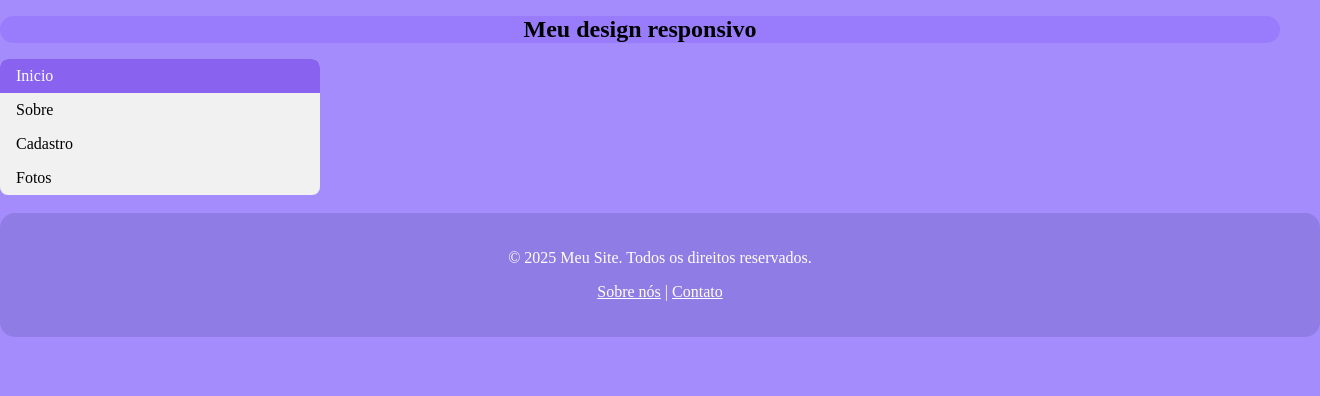
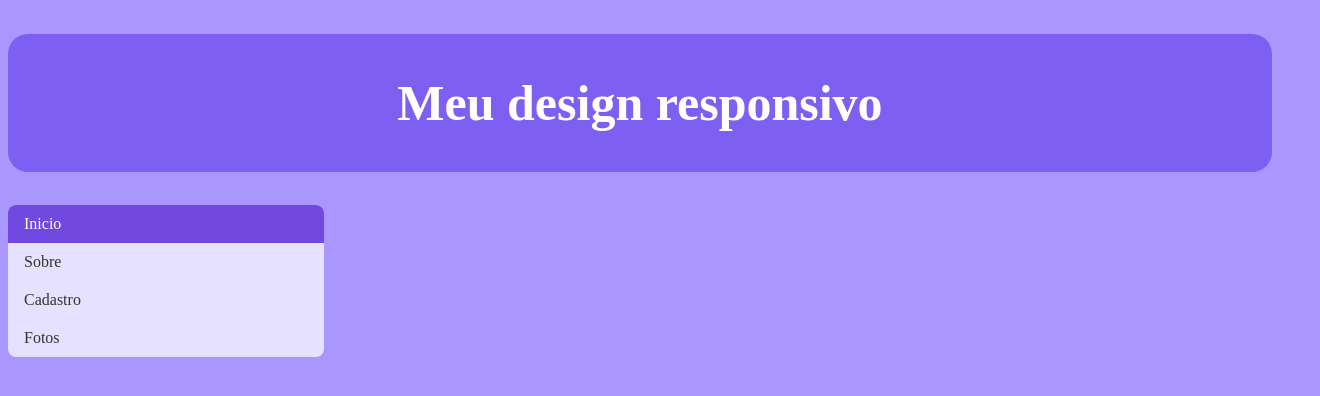
Before and after one commit to leticiamesquita1/Design-Responsivo1, a plain HTML site: page index.html in a window 1280 px wide. Shown: the whole page, 1320 px wide, since content can reach past the window. Drawn offline with Linux system fonts and the light colour scheme.

Commit message:
fourth commit

```diff
--- a/index.html
+++ b/index.html
@@ -5,35 +5,17 @@
     <meta name="viewport" content="width=device-width, initial-scale=1.0">
     <title>Design responsivo</title>
     <link rel="stylesheet" href="style.css">
-    <style>
-         body {
-            display: flex;
-            flex-direction: column;
-            min-height: 100vh; /* Garante que o corpo ocupe pelo menos 100% da altura da tela */
-            margin: 0; /* Remove margens padrão */
-        }
-        footer {
-            background-color: #8f7ce4;
-            color: white;
-            text-align: center;
-            padding: 20px;
-            width: 100%;
-            border-radius: 15px;
-        }
-    </style>
+
 </head>
 <body class="bg">
     <h1 class="titulo">Meu design responsivo</h1>
     <ul>
         <li><a class="active" href="index.html">Inicio</a></li>
-        <li><a href="#">Sobre</a></li>
-        <li><a href="#">Cadastro</a></li>
-        <li><a href="#">Fotos</a></li>
+        <li><a href="sobre.html">Sobre</a></li>
+        <li><a href="cadastro.html">Cadastro</a></li>
+        <li><a href="fotos.html">Fotos</a></li>
       </ul>
       <br/>
-      <footer>
-        <p>&copy; 2025 Meu Site. Todos os direitos reservados.</p>
-        <p><a href="sobre.html" style="color: white;">Sobre nós</a> | <a href="contato.html" style="color: white;">Contato</a></p>
-    </footer>
+
 </body>
 </html>
--- a/style.css
+++ b/style.css
@@ -1,74 +1,87 @@
-.bg{
-    background-color: rgb(164, 140, 252);
+.bg {
+    background-color: rgb(170, 150, 255); /* Roxo mais suave */
     flex: 1;
 }
-.titulo{
-    font-size: 24px;
-    background-color: rgba(150, 122, 252, 0.836);
+
+.titulo {
+    padding: 40px;
+    background-color: rgba(120, 90, 240, 0.9); /* Roxo mais vibrante */
     border-radius: 20px;
     text-align: center;
+    color: #ffffff;
+    font-size: 50px;
+}
 
-}
 ul {
     list-style-type: none;
     margin: 0;
     padding: 0;
     width: 25%;
-    background-color: #f1f1f1;
+    background-color: #e6e1ff; /* Tom pastel para equilíbrio */
     position: relative;
-    height: 15%;
+    height: 100%;
     overflow: auto;
     border-radius: 8px;
+}
 
-
-  }
 li a {
     display: block;
-    color: #000;
-    padding: 8px 16px;
+    color: #333; /* Cinza escuro para melhor legibilidade */
+    padding: 10px 16px;
     text-decoration: none;
+    transition: 0.3s; /* Suaviza a transição das cores */
 }
 
 li a.active {
-    background-color: #8963f0;
+    background-color: #7148e0; /* Roxo forte e moderno */
     color: white;
 }
 
 li a:hover:not(.active) {
-    background-color: #cac1ff;
+    background-color: #b4a3ff; /* Tom intermediário agradável */
     color: white;
 }
 
-@media  screen and (max-width: 375px) {
-    .bg{
-        background-color: rgb(133, 235, 133);
+footer {
+    background-color: #6e5ccf; /* Roxo mais fechado para equilíbrio */
+    color: white;
+    text-align: center;
+    padding: 20px;
+    width: 100%;
+    border-radius: 15px;
 }
-    .titulo{
+
+/* Responsivo */
+@media screen and (max-width: 375px) {
+    .bg {
+        background-color: rgb(150, 235, 150);
+    }
+
+    .titulo {
         font-size: 16px;
-        background-color: rgba(111, 216, 111, 0.795);
+        background-color: rgba(100, 200, 100, 0.8);
+    }
 
-    }
-    ul{
+    ul {
         width: 95%;
         height: 5%;
-        margin: 0;
-        padding: 0;
-        overflow: hidden;
         border-radius: 20px;
+    }
 
-
-    }
-    li{
+    li {
         float: left;
     }
-    li a{
+
+    li a {
         text-align: center;
         padding: 14px 16px;
     }
+
     li a.active {
-        background-color: rgb(114, 218, 114);
+        background-color: rgb(100, 200, 100);
     }
+
     li a:hover:not(.active) {
-        background-color: rgb(171, 243, 171);
+        background-color: rgb(160, 235, 160);
     }
 }
```
Also changed, not shown: cadastro.html (added, +11 -0 lines), fotos.html (added, +11 -0 lines), sobre.html (added, +11 -0 lines). Lines whose indentation alone changed are shown as unchanged.
